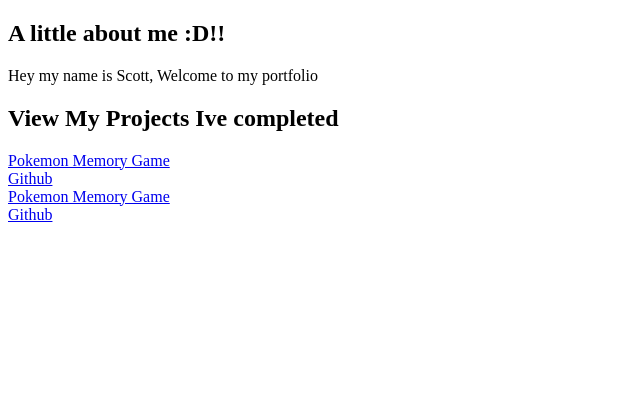
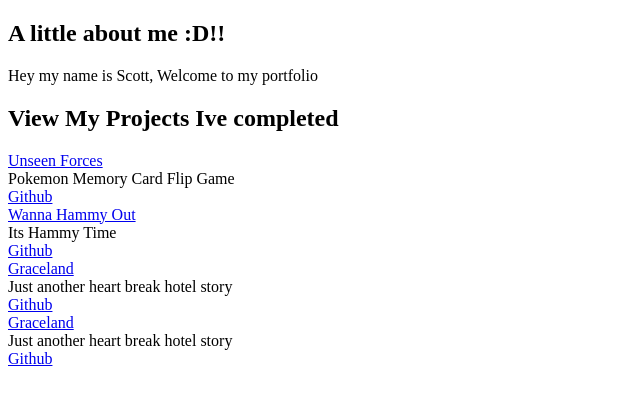
Before and after one commit to Scotty-Cloud/sc-portfolio, a React (Create React App) app: page / in a window 1280 px wide. Shown: the top 402 px of the page, without its empty margins (0-640 px from the left). Built offline with nearby package versions, Linux system fonts and the light colour scheme.

Commit message:
fix project links

```diff
--- a/src/Projects/Projects.jsx
+++ b/src/Projects/Projects.jsx
@@ -5,14 +5,32 @@ const Projects = () => {
   return (
     <div className="myProjects">
       <div className="pokemonProj">
-      <a href="https://pokemonunown.netlify.app/" target="_blank" rel="noreferrer">Pokemon Memory Game</a>
+      <a href="https://pokemonunown.netlify.app/" target="_blank" rel="noreferrer">Unseen Forces</a>
+      <br />
+      Pokemon Memory Card Flip Game
       <br />
       <a href="https://github.com/Scotty-Cloud/Pokemon-Memory-Game" target="_blank" rel="noreferrer">Github</a>
       </div>
       <div className="HammyProj">
-      <a href="https://pokemonunown.netlify.app/" target="_blank" rel="noreferrer">Pokemon Memory Game</a>
+      <a href="https://wanna-hammy-out.herokuapp.com/" target="_blank" rel="noreferrer">Wanna Hammy Out</a>
       <br />
-      <a href="https://github.com/Scotty-Cloud/Pokemon-Memory-Game" target="_blank" rel="noreferrer">Github</a>
+      Its Hammy Time
+      <br />
+      <a href="https://github.com/Scotty-Cloud/wanna-hammy-out" target="_blank" rel="noreferrer">Github</a>
+      </div>
+      <div className="elvisProj">
+      <a href="https://graceland-movies.herokuapp.com/" target="_blank" rel="noreferrer">Graceland</a>
+      <br />
+      Just another heart break hotel story
+      <br />
+      <a href="https://github.com/Scotty-Cloud/pinkcadillac" target="_blank" rel="noreferrer">Github</a>
+      </div>
+      <div className="lfgProj">
+      <a href="https://graceland-movies.herokuapp.com/" target="_blank" rel="noreferrer">Graceland</a>
+      <br />
+      Just another heart break hotel story
+      <br />
+      <a href="https://github.com/Scotty-Cloud/pinkcadillac" target="_blank" rel="noreferrer">Github</a>
       </div>
     </div>
   )
```
